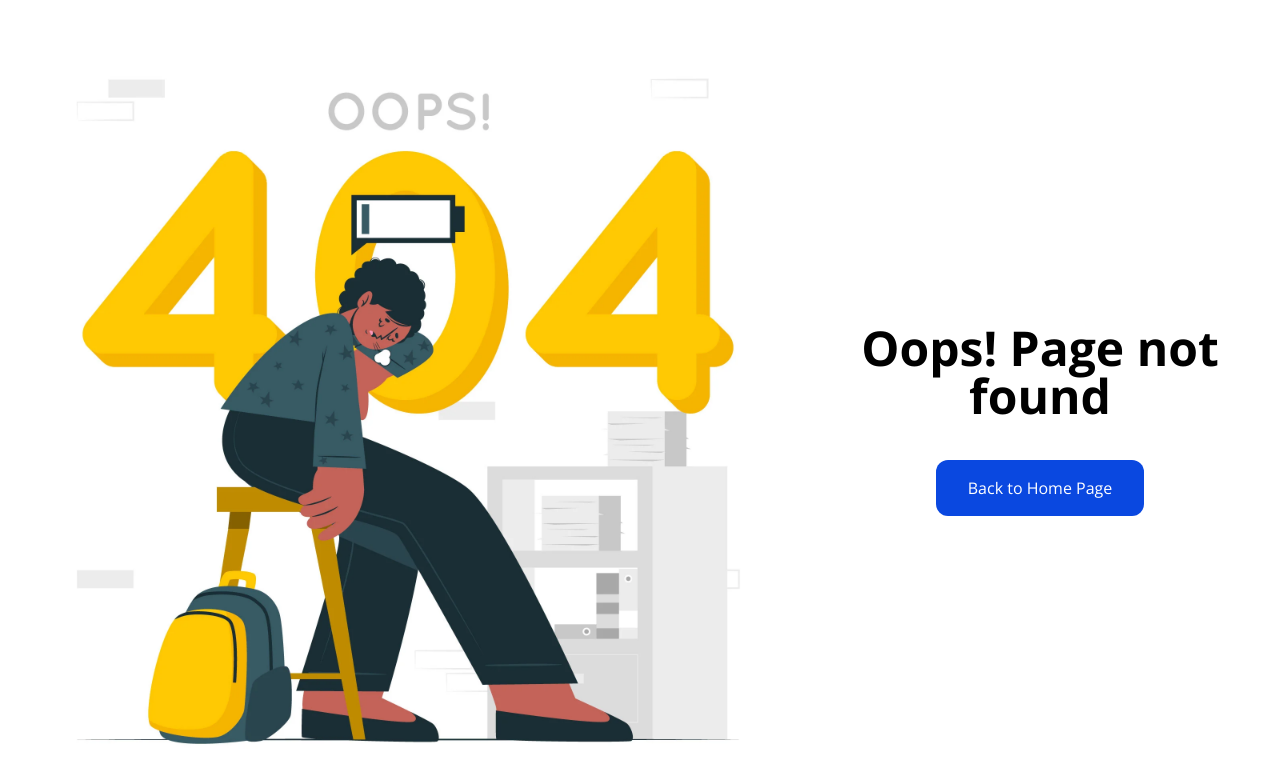
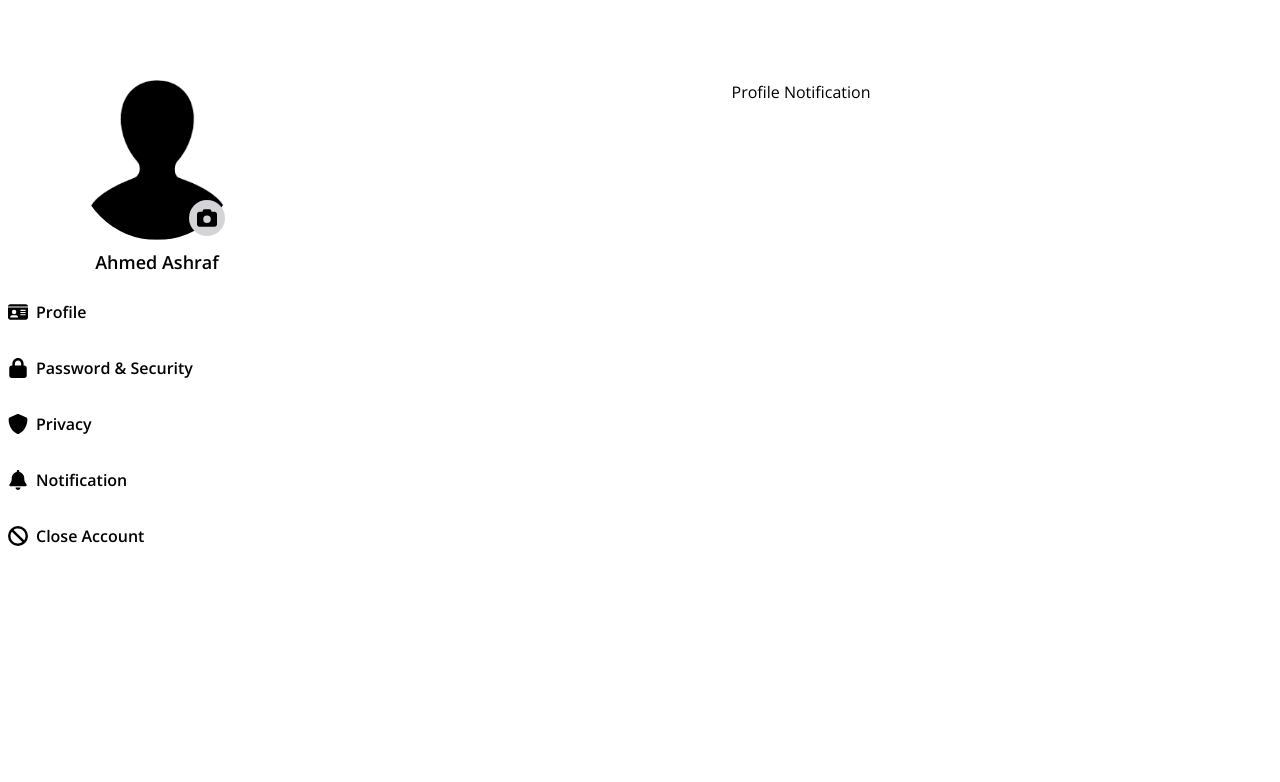
Before and after one commit to FrontEndDevo/NeuraLearnAcademy, a React (Vite) app: page /profile/Notification in a window 1280 px wide. Before the commit this address had no page. Shown: the top 782 px of the page. Built offline with nearby package versions, Linux system fonts and the light colour scheme.

Commit message:
add profilenotification page and route it

```diff
--- a/src/App.jsx
+++ b/src/App.jsx
@@ -9,6 +9,7 @@ import ProfilePage from "./pages/ProfilePage";
 import ProfileInfoPage from "./pages/ProfileInfoPage";
 import ProfilePasswordSecurityPage from "./pages/ProfilePassword&SecurityPage";
 import ProfilePrivacyPage from "./pages/ProfilePrivacyPage";
+import ProfileNotificationPage from "./pages/ProfileNotificationPage";
 
 const App = () => {
   return (
@@ -24,6 +25,7 @@ const App = () => {
           <Route index element={<ProfileInfoPage />} />
           <Route path="password" element={<ProfilePasswordSecurityPage />} />
           <Route path="privacy" element={<ProfilePrivacyPage />} />
+          <Route path="Notification" element={<ProfileNotificationPage />} />
         </Route>
       </Routes>
     </>
--- /dev/null
+++ b/src/pages/ProfileNotificationPage.jsx
@@ -0,0 +1,9 @@
+const ProfileNotificationPage = () => {
+    return (
+        <div>
+            <h1 className="text-center">Profile Notification</h1>
+        </div>
+    );
+}
+
+export default ProfileNotificationPage;
```
